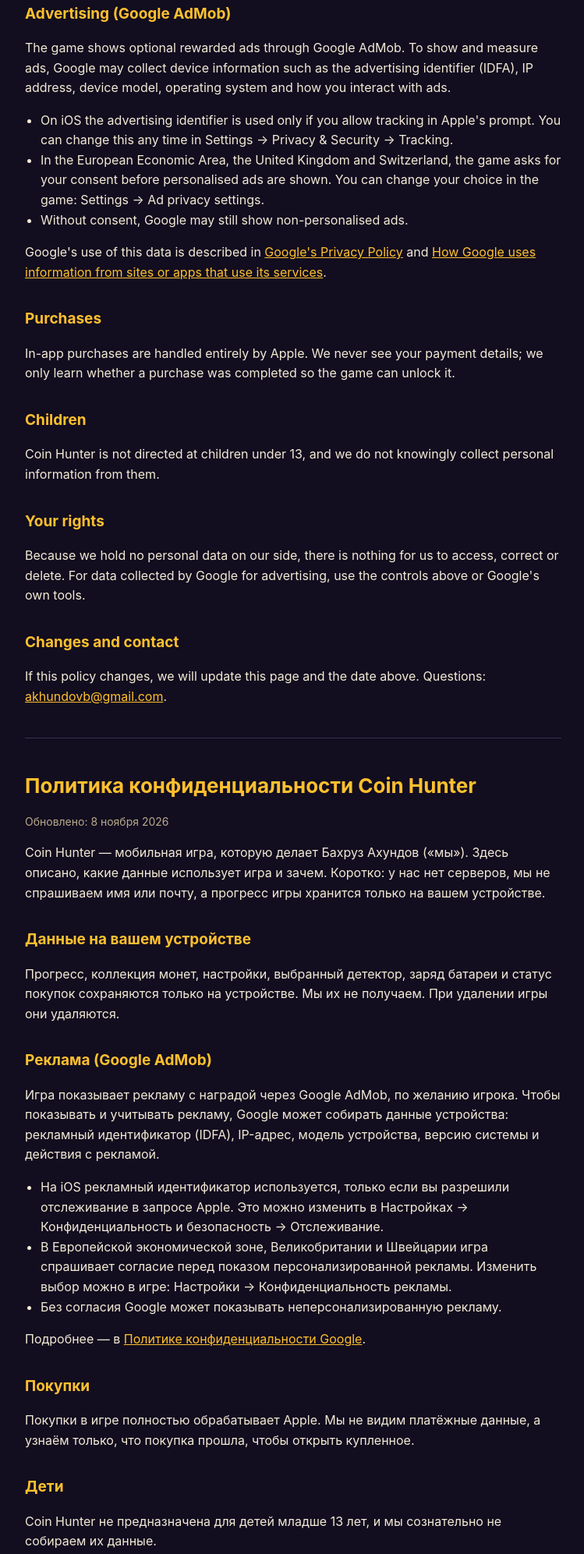
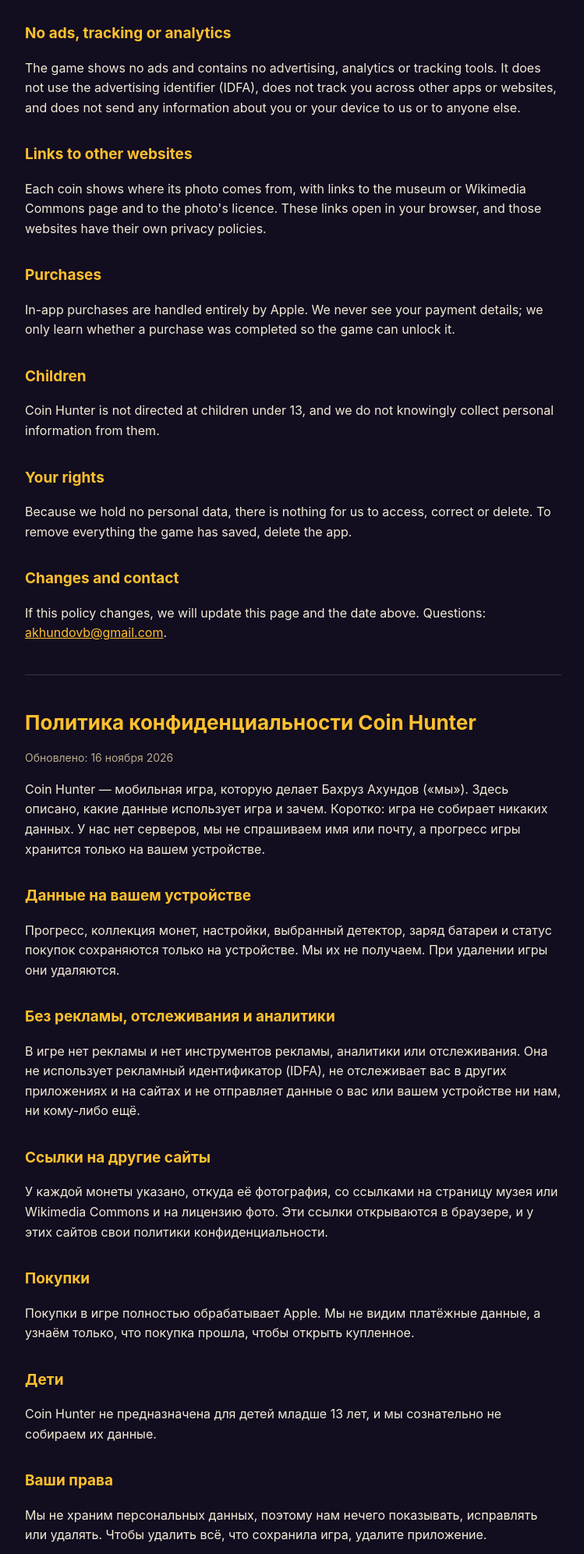
Before and after one commit to akhundovb-sudo/akhundovb-sudo.github.io, a plain HTML site: page privacy.html in a window 1280 px wide. Shown: the part 423-2416 px from the top of the page at 78% size, without its empty margins (264-1013 px from the left). Drawn offline with Linux system fonts and the light colour scheme.

Commit message:
Coin Hunter privacy policy: no ads, tracking or data collection
Co-Authored-By: Claude Opus 5.5 <noreply@anthropic.com>

```diff
--- a/privacy.html
+++ b/privacy.html
@@ -28,25 +28,22 @@
     <img src="icon.png" alt="">
     <div>
       <h1>Coin Hunter Privacy Policy</h1>
-      <div class="muted">Last updated: 8 November 2026</div>
+      <div class="muted">Last updated: 16 November 2026</div>
     </div>
   </header>
   <nav><a href="#en">English</a><a href="#ru">Русский</a></nav>
 
   <section id="en">
-    <p>Coin Hunter is a mobile game made by Bahruz Akhundov ("we"). This policy explains what information the game uses and why. In short: we don't run any servers, we don't ask for your name or email, and your game progress stays on your device.</p>
+    <p>Coin Hunter is a mobile game made by Bahruz Akhundov ("we"). This policy explains what information the game uses and why. In short: the game collects no data. We don't run any servers, we don't ask for your name or email, and your game progress stays on your device.</p>
 
     <h2>Information stored on your device</h2>
     <p>Your progress, coin collection, settings, chosen detector, battery charge and purchase status are saved only on your device using the system's local storage. We never receive this information. Deleting the app deletes it.</p>
 
-    <h2>Advertising (Google AdMob)</h2>
-    <p>The game shows optional rewarded ads through Google AdMob. To show and measure ads, Google may collect device information such as the advertising identifier (IDFA), IP address, device model, operating system and how you interact with ads.</p>
-    <ul>
-      <li>On iOS the advertising identifier is used only if you allow tracking in Apple's prompt. You can change this any time in Settings → Privacy &amp; Security → Tracking.</li>
-      <li>In the European Economic Area, the United Kingdom and Switzerland, the game asks for your consent before personalised ads are shown. You can change your choice in the game: Settings → Ad privacy settings.</li>
-      <li>Without consent, Google may still show non-personalised ads.</li>
-    </ul>
-    <p>Google's use of this data is described in <a href="https://policies.google.com/privacy">Google's Privacy Policy</a> and <a href="https://policies.google.com/technologies/partner-sites">How Google uses information from sites or apps that use its services</a>.</p>
+    <h2>No ads, tracking or analytics</h2>
+    <p>The game shows no ads and contains no advertising, analytics or tracking tools. It does not use the advertising identifier (IDFA), does not track you across other apps or websites, and does not send any information about you or your device to us or to anyone else.</p>
+
+    <h2>Links to other websites</h2>
+    <p>Each coin shows where its photo comes from, with links to the museum or Wikimedia Commons page and to the photo's licence. These links open in your browser, and those websites have their own privacy policies.</p>
 
     <h2>Purchases</h2>
     <p>In-app purchases are handled entirely by Apple. We never see your payment details; we only learn whether a purchase was completed so the game can unlock it.</p>
@@ -55,7 +52,7 @@
     <p>Coin Hunter is not directed at children under 13, and we do not knowingly collect personal information from them.</p>
 
     <h2>Your rights</h2>
-    <p>Because we hold no personal data on our side, there is nothing for us to access, correct or delete. For data collected by Google for advertising, use the controls above or Google's own tools.</p>
+    <p>Because we hold no personal data, there is nothing for us to access, correct or delete. To remove everything the game has saved, delete the app.</p>
 
     <h2>Changes and contact</h2>
     <p>If this policy changes, we will update this page and the date above. Questions: <a href="mailto:akhundovb@gmail.com">akhundovb@gmail.com</a>.</p>
@@ -65,20 +62,17 @@
 
   <section id="ru" lang="ru">
     <h1>Политика конфиденциальности Coin Hunter</h1>
-    <p class="muted">Обновлено: 8 ноября 2026</p>
-    <p>Coin Hunter — мобильная игра, которую делает Бахруз Ахундов («мы»). Здесь описано, какие данные использует игра и зачем. Коротко: у нас нет серверов, мы не спрашиваем имя или почту, а прогресс игры хранится только на вашем устройстве.</p>
+    <p class="muted">Обновлено: 16 ноября 2026</p>
+    <p>Coin Hunter — мобильная игра, которую делает Бахруз Ахундов («мы»). Здесь описано, какие данные использует игра и зачем. Коротко: игра не собирает никаких данных. У нас нет серверов, мы не спрашиваем имя или почту, а прогресс игры хранится только на вашем устройстве.</p>
 
     <h2>Данные на вашем устройстве</h2>
     <p>Прогресс, коллекция монет, настройки, выбранный детектор, заряд батареи и статус покупок сохраняются только на устройстве. Мы их не получаем. При удалении игры они удаляются.</p>
 
-    <h2>Реклама (Google AdMob)</h2>
-    <p>Игра показывает рекламу с наградой через Google AdMob, по желанию игрока. Чтобы показывать и учитывать рекламу, Google может собирать данные устройства: рекламный идентификатор (IDFA), IP-адрес, модель устройства, версию системы и действия с рекламой.</p>
-    <ul>
-      <li>На iOS рекламный идентификатор используется, только если вы разрешили отслеживание в запросе Apple. Это можно изменить в Настройках → Конфиденциальность и безопасность → Отслеживание.</li>
-      <li>В Европейской экономической зоне, Великобритании и Швейцарии игра спрашивает согласие перед показом персонализированной рекламы. Изменить выбор можно в игре: Настройки → Конфиденциальность рекламы.</li>
-      <li>Без согласия Google может показывать неперсонализированную рекламу.</li>
-    </ul>
-    <p>Подробнее — в <a href="https://policies.google.com/privacy?hl=ru">Политике конфиденциальности Google</a>.</p>
+    <h2>Без рекламы, отслеживания и аналитики</h2>
+    <p>В игре нет рекламы и нет инструментов рекламы, аналитики или отслеживания. Она не использует рекламный идентификатор (IDFA), не отслеживает вас в других приложениях и на сайтах и не отправляет данные о вас или вашем устройстве ни нам, ни кому-либо ещё.</p>
+
+    <h2>Ссылки на другие сайты</h2>
+    <p>У каждой монеты указано, откуда её фотография, со ссылками на страницу музея или Wikimedia Commons и на лицензию фото. Эти ссылки открываются в браузере, и у этих сайтов свои политики конфиденциальности.</p>
 
     <h2>Покупки</h2>
     <p>Покупки в игре полностью обрабатывает Apple. Мы не видим платёжные данные, а узнаём только, что покупка прошла, чтобы открыть купленное.</p>
@@ -86,6 +80,9 @@
     <h2>Дети</h2>
     <p>Coin Hunter не предназначена для детей младше 13 лет, и мы сознательно не собираем их данные.</p>
 
+    <h2>Ваши права</h2>
+    <p>Мы не храним персональных данных, поэтому нам нечего показывать, исправлять или удалять. Чтобы удалить всё, что сохранила игра, удалите приложение.</p>
+
     <h2>Изменения и связь</h2>
     <p>Если политика изменится, мы обновим эту страницу и дату. Вопросы: <a href="mailto:akhundovb@gmail.com">akhundovb@gmail.com</a>.</p>
   </section>
```
